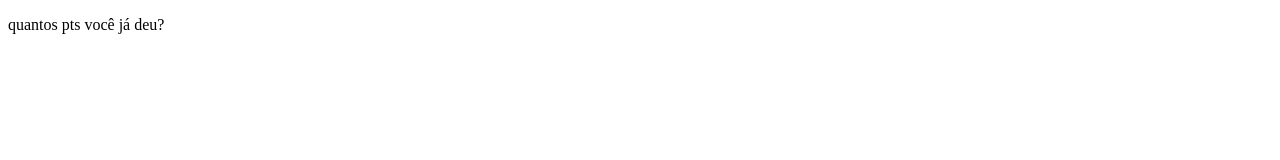
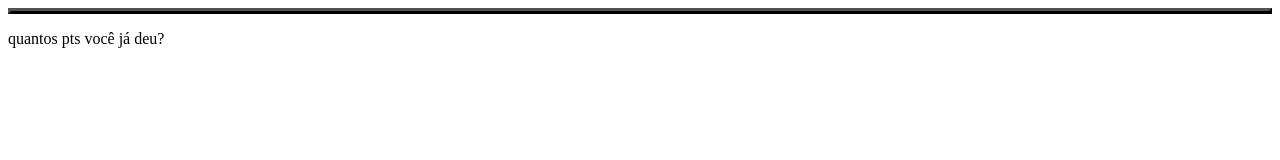
Before and after one commit to querotedarwin/quenhevc, a plain HTML site: page index.html in a window 1280 px wide. Drawn offline with Linux system fonts and the light colour scheme.

Commit message:
Update styles.css

```diff
--- a/styles.css
+++ b/styles.css
@@ -1,4 +1,4 @@
-quadrado1 {background-color: bisque;
+#quadrado1 {background-color: bisque;
 
             border-style: outset;
             border-color: black;}
```
